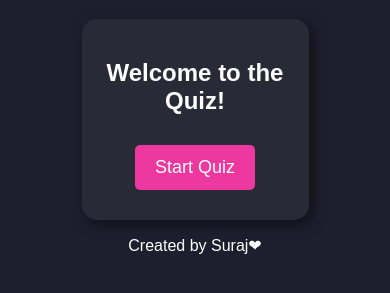
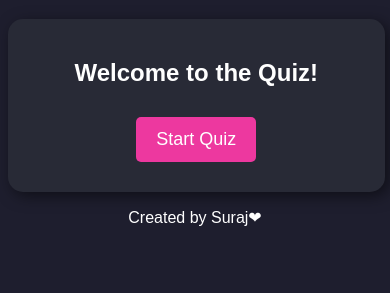
Before and after one commit to SurajChaurasia84/Quiz-Game, a plain HTML site: page index.html in a window 390 px wide. Shown: the part 61-354 px from the top of the page. Drawn offline with Linux system fonts and the light colour scheme.

Commit message:
Update Quiz Game
What's New:
Making its responsive for small screen devices.

```diff
--- a/index.html
+++ b/index.html
@@ -13,7 +13,8 @@
             color: #ffffff;
         }
         .container {
-            width: 50%;
+            width: 90%;
+            max-width: 500px;
             margin: auto;
             padding: 20px;
             background: #282a36;
@@ -45,7 +46,7 @@
         }
         .option-button {
             display: block;
-            width: 80%;
+            width: 100%;
             margin: 10px auto;
             padding: 15px;
             font-size: 16px;
```
